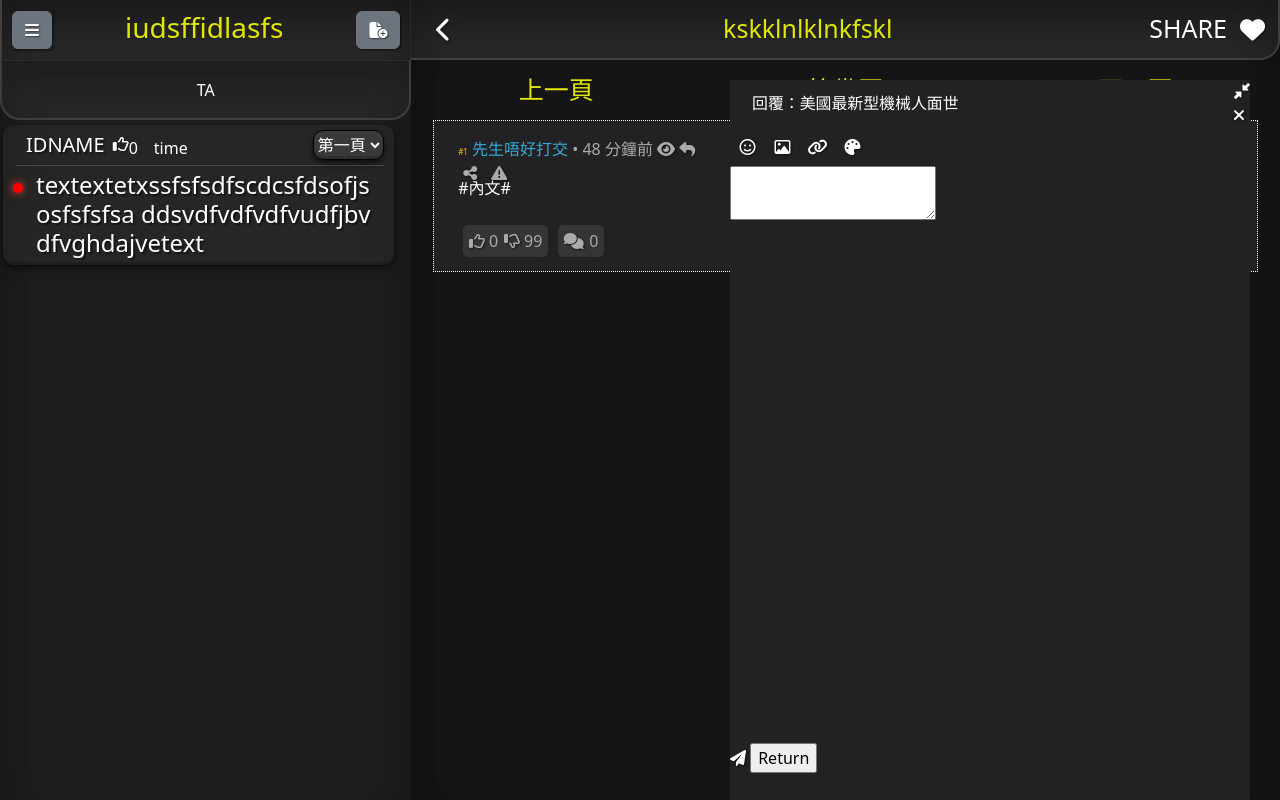
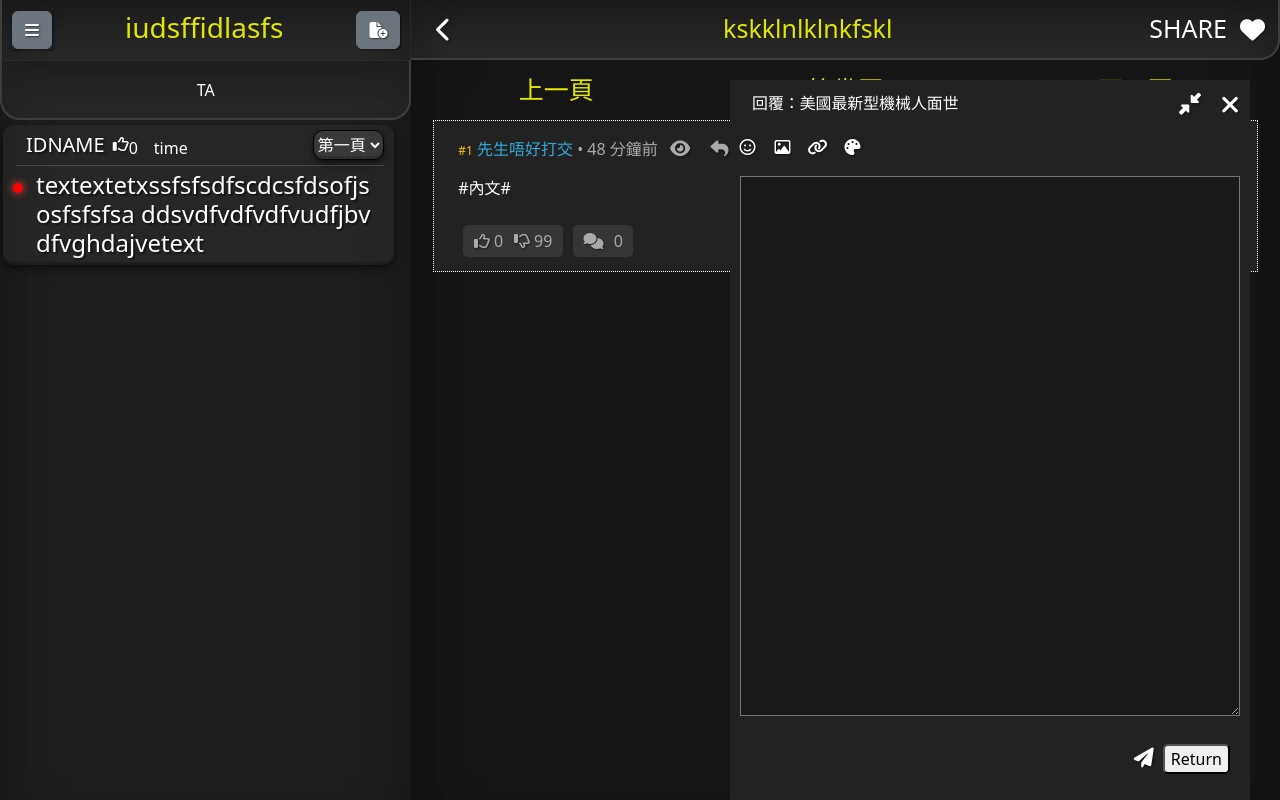
Before and after one commit to kasu111/TeckyProj2, a website: page public/index.html in a window 1280 px wide. Drawn offline with nearby package versions, Linux system fonts and the light colour scheme.

Commit message:
public merge version

```diff
--- a/public/carlos.css
+++ b/public/carlos.css
@@ -0,0 +1,202 @@
+.commentsWall{
+    width:cover;
+    display: flex;
+    justify-content: center;
+}
+
+.commentBox{
+    width: 95%;
+    padding:16px 24px;
+    min-height: 152px;
+    background-color: #222222;
+    border: dotted white 1px;
+    display: flex;
+    flex-direction: column;
+
+}
+
+
+.bar{
+    color: #aaa;
+    width:auto;
+    height: 24px;
+    display: flex;
+    justify-content: space-between;
+
+}
+
+
+.bar > div > i{
+    padding: 0 8px;
+    font-size: 18px;
+
+}
+
+#CommentID{
+    font-size: 12px;
+    color:  #fbc308;;
+}
+
+.TKGusername{
+    color: #34aadc;
+    /*GIRL COLOR #c0392b */
+}
+
+
+
+.CommentContent{
+    width:100%;
+    min-height: 50%;
+    height: fit-content;
+    padding-top:15px;
+}
+
+.likePlace{
+    width: 100px;
+    height: 32px;
+   background: rgba(71, 71, 71, 0.528);
+   display: flex;
+   justify-content: space-evenly;
+   margin-right: 10px;
+   align-items: center;
+   border-radius: 5px;
+
+}
+
+
+.quoteArea{
+    width: 60px;
+    height: 32px;
+   background: rgba(71, 71, 71, 0.528);
+   display: flex;
+   justify-content: space-evenly;
+   align-items: center;
+   border-radius: 5px;
+}
+
+
+.likeDislike{
+    width: 100%;
+    height: 32px;
+    display: flex;
+    justify-content: flex-start;
+    padding:5px;
+    padding-left:none;
+    color: #aaa;
+}
+
+
+
+.ReplyBox{
+    position: absolute;
+    bottom: 0px;
+    right: 30px;
+    width: 520px;
+    height: 720px;
+    background: white;
+    display: flex;
+    flex-direction: column;
+    background: #222222;
+}
+
+.ReplyBox > .ReplyTopic{
+    display: flex;
+    align-items: center;
+}
+
+.ReplyTopic{
+    display: flex;
+    justify-content: space-between;
+    width: 100%;
+    height: 48px;
+    padding-left: 10px;
+    font-size: 15.9px ;
+
+}
+
+
+
+.closePage{
+    padding:12px;
+}
+
+
+.closePage2{
+   width: 80px;
+   display: flex;
+   justify-content: space-evenly;
+   align-items: center;
+}
+
+.closePage2 > div{
+    width: 40px;
+    height: 40px;
+    display: flex;
+    justify-content: space-evenly;
+    align-items: center;
+}
+.fa-down-left-and-up-right-to-center{
+    font-size: 22px;
+}
+
+.fa-xmark {
+    font-size: 25px;
+}
+
+
+.FunctionsSoMany{
+    width: 100%;
+    height: 38px;
+    display: flex;
+    justify-content: flex-start;
+    align-items: center;
+
+
+
+}
+.FunctionsSoMany > div{
+    width: 35px;
+    height: 38px;
+    display: flex;
+    justify-content: center;
+    align-items: center;
+
+}
+
+
+
+.ReplyTextPlace{
+    width:100%;
+    min-height:577px;
+    color:#191919;
+
+}
+
+textarea {
+    color: #fff;
+      }
+
+
+#ReplyTextPlace1{
+    width:96%;
+    height:540px;
+    margin:2%;
+    background: #191919;
+
+}
+
+.sumbitCol{
+    display: flex;
+    justify-content: flex-end;
+    align-items: center;
+}
+
+
+.submitBTN{
+    margin-right:20px;
+    border-radius: 5px;
+}
+.fa-paper-plane{
+    font-size: 20px;
+    padding:5px;
+}
--- a/public/index.css
+++ b/public/index.css
@@ -371,146 +371,3 @@ background-color:#404941;
 
     }
 }
-
-.commentsWall{
-    width:cover;
-    display: flex;
-    justify-content: center;
-}
-
-.commentBox{
-    width: 95%;
-    padding:16px 24px;
-    min-height: 152px;
-    background-color: #222222;
-    border: dotted white 1px;
-    display: flex;
-    flex-direction: column;
-
-}
-
-
-.bar{
-    color: #aaa;
-    width:auto;
-    height: 24px;
-
-}
-
-.MultiFunction > i{
-    padding: 0 5px;
-
-}
-
-#CommentID{
-    font-size: 8px;
-    color:  #fbc308;;
-}
-
-.TKGusername{
-    color: #34aadc;
-    /*GIRL COLOR #c0392b */
-}
-
-
-
-.CommentContent{
-    width:100%;
-    min-height: 50%;
-    height: fit-content;
-    padding-top:15px;
-}
-
-.likePlace{
-    width: 85px;
-    height: 32px;
-   background: rgba(71, 71, 71, 0.528);
-   display: flex;
-   justify-content: space-evenly;
-   margin-right: 10px;
-   align-items: center;
-   border-radius: 5px;
-
-}
-
-
-.quoteArea{
-    width: 45.72px;
-    height: 32px;
-   background: rgba(71, 71, 71, 0.528);
-   display: flex;
-   justify-content: space-evenly;
-   align-items: center;
-   border-radius: 5px;
-}
-
-
-.likeDislike{
-    width: 100%;
-    height: 32px;
-    display: flex;
-    justify-content: flex-start;
-    padding:5px;
-    padding-left:none;
-    color: #aaa;
-}
-
-
-
-.ReplyBox{
-    position: absolute;
-    bottom: 0px;
-    right: 30px;
-    width: 520px;
-    height: 720px;
-    background: white;
-    display: flex;
-    flex-direction: column;
-    background: #222222;
-}
-
-.ReplyBox > .ReplyTopic{
-    display: flex;
-    align-items: center;
-}
-
-.ReplyTopic{
-    display: flex;
-    justify-content: space-between;
-    width: 100%;
-    height: 48px;
-    padding-left: 10px;
-    font-size: 15.9px ;
-
-}
-
-.closePage{
-    padding:12px;
-}
-.FunctionsSoMany{
-    width: 100%;
-    height: 38px;
-    display: flex;
-    justify-content: flex-start;
-    align-items: center;
-
-
-
-}
-.FunctionsSoMany > div{
-    width: 35px;
-    height: 38px;
-    display: flex;
-    justify-content: center;
-    align-items: center;
-
-}
-
-
-
-.ReplyTextPlace{
-    width:100%;
-    min-height:577px;
-    color:#191919;
-
-}
--- a/public/index.html
+++ b/public/index.html
@@ -5,23 +5,12 @@
   <meta charset="UTF-8" />
   <meta http-equiv="X-UA-Compatible" content="IE=edge" />
   <meta name="viewport" content="width=device-width, initial-scale=1.0" />
-  <link
-    href="https://cdn.jsdelivr.net/npm/bootstrap@5.3.0-alpha1/dist/css/bootstrap.min.css"
-    rel="stylesheet"
-    integrity="sha384-GLhlTQ8iRABdZLl6O3oVMWSktQOp6b7In1Zl3/Jr59b6EGGoI1aFkw7cmDA6j6gD"
-    crossorigin="anonymous"
-  />
-  <link
-    rel="stylesheet"
-    href="https://cdnjs.cloudflare.com/ajax/libs/animate.css/4.1.1/animate.min.css"
-  />
-  <link
-    rel="stylesheet"
-    href="https://cdnjs.cloudflare.com/ajax/libs/font-awesome/6.2.1/css/all.min.css"
+  <link href="https://cdn.jsdelivr.net/npm/bootstrap@5.3.0-alpha1/dist/css/bootstrap.min.css" rel="stylesheet"
+    integrity="sha384-GLhlTQ8iRABdZLl6O3oVMWSktQOp6b7In1Zl3/Jr59b6EGGoI1aFkw7cmDA6j6gD" crossorigin="anonymous" />
+  <link rel="stylesheet" href="https://cdnjs.cloudflare.com/ajax/libs/animate.css/4.1.1/animate.min.css" />
+  <link rel="stylesheet" href="https://cdnjs.cloudflare.com/ajax/libs/font-awesome/6.2.1/css/all.min.css"
     integrity="sha512-MV7K8+y+gLIBoVD59lQIYicR65iaqukzvf/nwasF0nqhPay5w/9lJmVM2hMDcnK1OnMGCdVK+iQrJ7lzPJQd1w=="
-    crossorigin="anonymous"
-    referrerpolicy="no-referrer"
-  />
+    crossorigin="anonymous" referrerpolicy="no-referrer" />
   <!-- <link rel="stylesheet" href="./index.css" /> -->
   <link rel="stylesheet" href="./carlos.css">
   <link rel="stylesheet" href="./index.css" />
@@ -260,11 +249,15 @@
           </div>
 
   </div>
-  <script src="https://cdn.jsdelivr.net/npm/bootstrap@5.3.0-alpha1/dist/js/bootstrap.bundle.min.js"
-    integrity="sha384-w76AqPfDkMBDXo30jS1Sgez6pr3x5MlQ1ZAGC+nuZB+EYdgRZgiwxhTBTkF7CXvN"
-    crossorigin="anonymous"></script>
-  <script src="./index.js"></script>
-  <script src="./kevin.js"></script>
+</div>
+</div>
+
+
+      <script src="https://cdn.jsdelivr.net/npm/bootstrap@5.3.0-alpha1/dist/js/bootstrap.bundle.min.js"
+        integrity="sha384-w76AqPfDkMBDXo30jS1Sgez6pr3x5MlQ1ZAGC+nuZB+EYdgRZgiwxhTBTkF7CXvN"
+        crossorigin="anonymous"></script>
+      <script src="./index.js"></script>
+      <script src="./kevin.js"></script>
 </body>
 
 </html>
```
Also changed, not shown: 1 other file.
